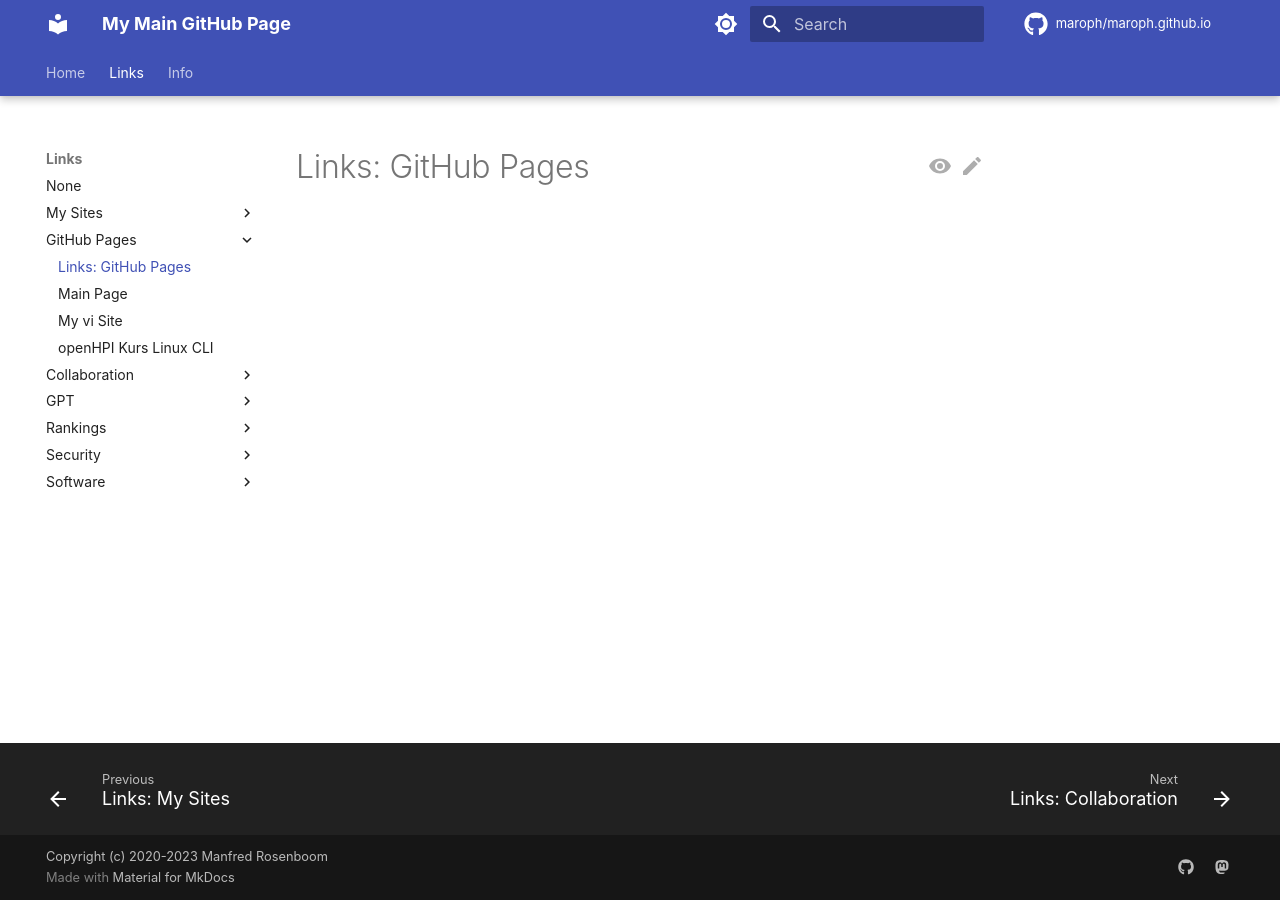
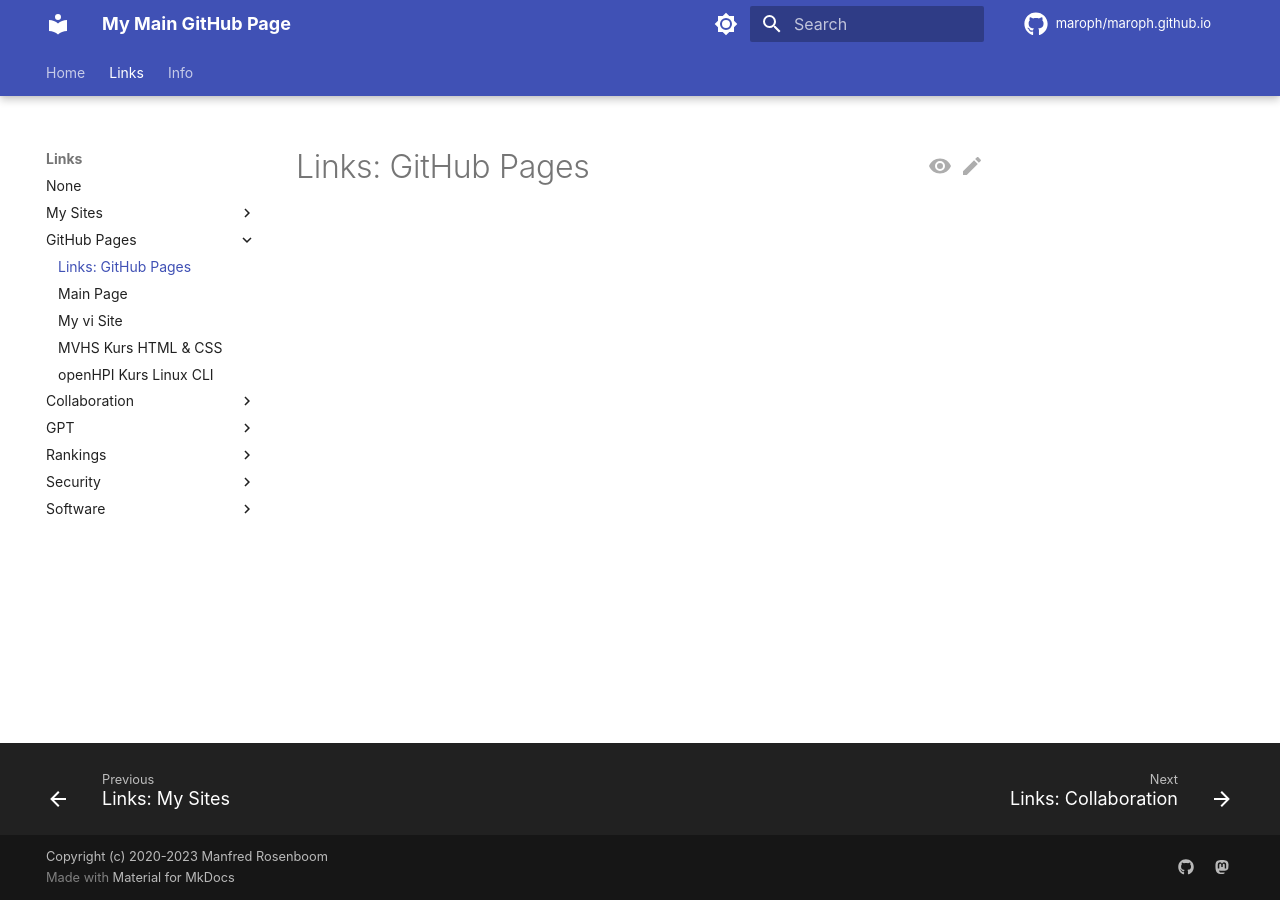
Before and after one commit to maroph/maroph.github.io, an MkDocs documentation site: the page built from docs/links_github_pages.md, in a window 1280 px wide. Built offline with MkDocs 1.6.1 and Material for MkDocs 9.7.7, drawn with Linux system fonts in a browser that asks for light colours; comment, search, counter and statistics services are not loaded.

Commit message:
update links

```diff
--- a/mkdocs.yml
+++ b/mkdocs.yml
@@ -62,6 +62,7 @@
         - My Sites:
             - links_my_sites.md
             - Blogger: https://maroph.blogspot.com/
+            - Bluesky: https://bsky.app/profile/maroph.bsky.social
             - Fediverse: https://muenchen.social/@maroph
             - GitHub: https://github.com/maroph/
             - GitHub Gist: https://gist.github.com/maroph/
@@ -73,6 +74,7 @@
             - links_github_pages.md
             - Main Page: https://maroph.github.io/
             - My vi Site: https://maroph.github.io/ex-vi/
+            - MVHS Kurs HTML & CSS: https://maroph.github.io/mvhs_html_css/
             - openHPI Kurs Linux CLI: https://maroph.github.io/openhpi_linux-cli_2022/
         - Collaboration:
             - links_collaboration.md
```
